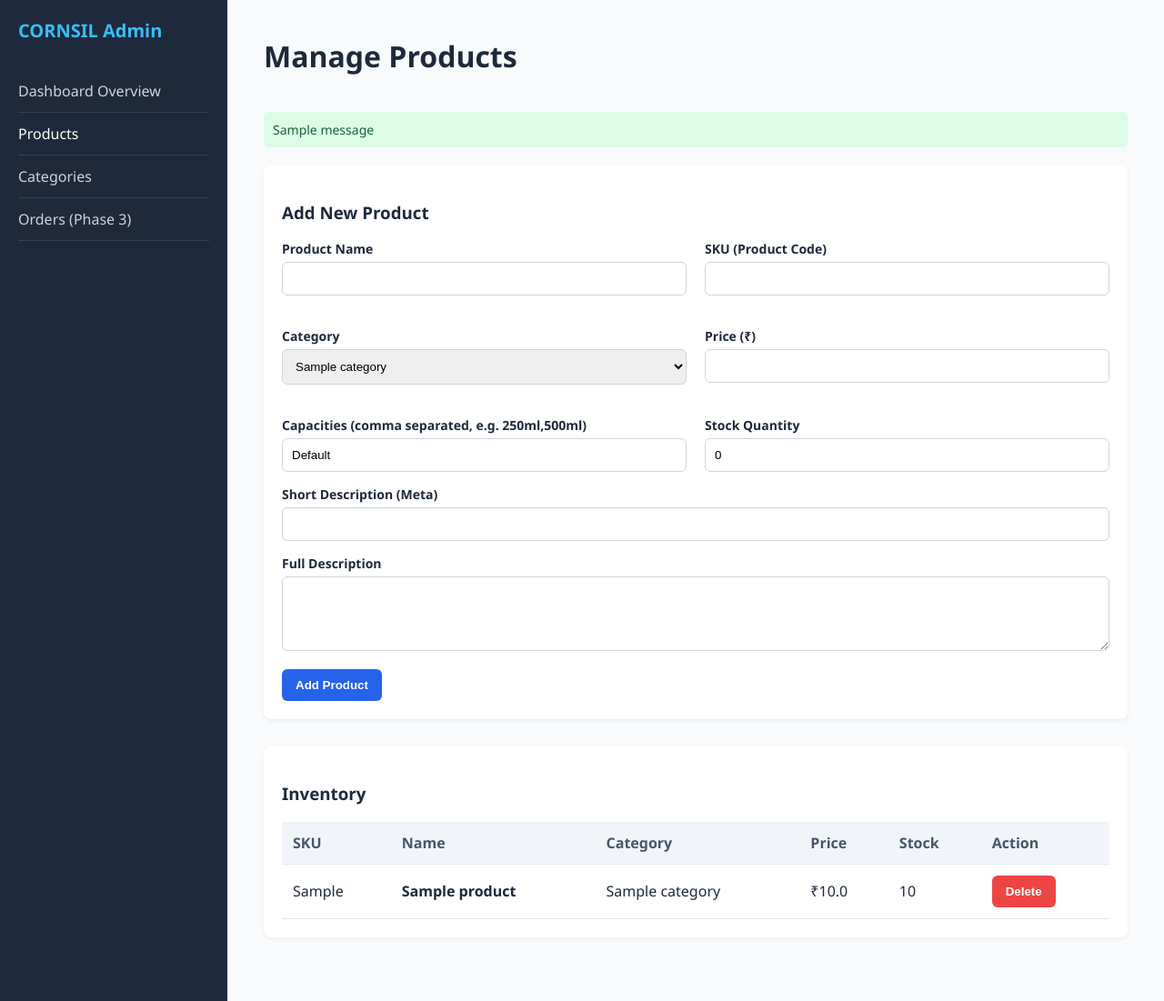
After one commit to balajinpb10-ops/sabari-scientific-website, a Flask app: page /admin/products in a window 1280 px wide. The commit adds this page. Shown: the whole page at 91% size. Run offline with Flask 3, Linux system fonts and the light colour scheme; a user stored in the database is signed in; tables that the repository leaves empty hold one stand-in row (values such as "Sample post"); one stand-in notice (Sample message) is shown.

Commit message:
Phase 2: Complete Admin Products and Categories UI

```diff
--- a/app.py
+++ b/app.py
@@ -71,7 +71,6 @@ def admin_logout():
 @app.route('/admin/dashboard')
 @login_required
 def admin_dashboard():
-    # Gather stats for the dashboard
     total_products = Product.query.count()
     total_orders = Order.query.count()
     total_customers = User.query.filter_by(role='Customer').count()
@@ -79,6 +78,62 @@ def admin_dashboard():
                            total_products=total_products,
                            total_orders=total_orders,
                            total_customers=total_customers)
+
+@app.route('/admin/categories', methods=['GET', 'POST'])
+@login_required
+def admin_categories():
+    if request.method == 'POST':
+        name = request.form.get('name')
+        if name:
+            new_cat = Category(name=name, description=request.form.get('description'))
+            db.session.add(new_cat)
+            db.session.commit()
+            flash('Category added!', 'success')
+        return redirect(url_for('admin_categories'))
+
+    categories = Category.query.all()
+    return render_template('admin/categories.html', categories=categories)
+
+@app.route('/admin/categories/delete/<int:id>', methods=['POST'])
+@login_required
+def delete_category(id):
+    cat = Category.query.get_or_404(id)
+    db.session.delete(cat)
+    db.session.commit()
+    flash('Category deleted!', 'success')
+    return redirect(url_for('admin_categories'))
+
+@app.route('/admin/products', methods=['GET', 'POST'])
+@login_required
+def admin_products():
+    if request.method == 'POST':
+        new_prod = Product(
+            sku=request.form.get('sku'),
+            name=request.form.get('name'),
+            category_id=request.form.get('category_id'),
+            price=request.form.get('price'),
+            capacities=request.form.get('capacities'),
+            short_description=request.form.get('short_description'),
+            description=request.form.get('description'),
+            stock_quantity=request.form.get('stock_quantity')
+        )
+        db.session.add(new_prod)
+        db.session.commit()
+        flash('Product added!', 'success')
+        return redirect(url_for('admin_products'))
+
+    products = Product.query.all()
+    categories = Category.query.all()
+    return render_template('admin/products.html', products=products, categories=categories)
+
+@app.route('/admin/products/delete/<int:id>', methods=['POST'])
+@login_required
+def delete_product(id):
+    prod = Product.query.get_or_404(id)
+    db.session.delete(prod)
+    db.session.commit()
+    flash('Product deleted!', 'success')
+    return redirect(url_for('admin_products'))
 
 # ==========================================
 # PUBLIC API ROUTES (For index.html)
@@ -93,23 +148,21 @@ def home():
 
 @app.route('/api/products', methods=['GET'])
 def get_products():
-    # For Phase 1, if the DB is empty, we return a mock list so the frontend doesn't break
     products = Product.query.all()
     if not products:
-        # Fallback mock data
         return jsonify([
-            { 'id': 1, 'name': 'Separating Funnel Pear Shape', 'cat': 'funnel', 'price': 1250, 'caps': ['250ml', '500ml'], 'meta': 'Pear shape · PTFE stopcock', 'desc': 'High quality borosilicate glass.' },
-            { 'id': 2, 'name': 'Borosilicate Beaker Low Form', 'cat': 'beaker', 'price': 360, 'caps': ['100ml', '250ml'], 'meta': 'Low form · graduated', 'desc': 'Griffin low-form beakers.' }
+            { 'id': 1, 'name': 'Separating Funnel Pear Shape', 'cat': 'funnel', 'price': 1250, 'caps': ['250ml', '500ml'], 'meta': 'Pear shape · PTFE stopcock', 'desc': 'High quality borosilicate glass.' }
         ]), 200
 
     product_list = []
     for p in products:
+        caps_array = [c.strip() for c in p.capacities.split(',')] if p.capacities else ['Default']
         product_list.append({
             'id': p.id,
             'name': p.name,
-            'cat': p.category.name if p.category else 'uncategorized',
+            'cat': p.category.name.lower() if p.category else 'uncategorized',
             'price': p.price,
-            'caps': ['Default'], # To be expanded in Phase 2
+            'caps': caps_array,
             'meta': p.short_description,
             'desc': p.description
         })
--- a/models.py
+++ b/models.py
@@ -41,6 +41,9 @@ class Product(db.Model):
     stock_quantity = db.Column(db.Integer, default=0)
     moq = db.Column(db.Integer, default=1)
 
+    # Store capacities as a comma-separated string (e.g. "250ml,500ml,1000ml")
+    capacities = db.Column(db.String(255), nullable=True, default="Default")
+
     is_published = db.Column(db.Boolean, default=True)
     is_featured = db.Column(db.Boolean, default=False)
 
--- /dev/null
+++ b/templates/admin/products.html
@@ -0,0 +1,135 @@
+<!DOCTYPE html>
+<html lang="en">
+<head>
+  <meta charset="UTF-8">
+  <meta name="viewport" content="width=device-width, initial-scale=1.0">
+  <title>Manage Products - CORNSIL</title>
+  <style>
+    body { font-family: 'Segoe UI', sans-serif; background: #F8FAFC; margin: 0; color: #1E293B; display: flex; height: 100vh; }
+    .sidebar { width: 250px; background: #1E293B; color: #F8FAFC; padding: 20px; box-sizing: border-box; flex-shrink: 0;}
+    .sidebar h2 { margin-top: 0; color: #38BDF8; font-size: 20px; margin-bottom: 30px; }
+    .sidebar a { display: block; color: #CBD5E1; text-decoration: none; padding: 12px 0; border-bottom: 1px solid #334155; }
+    .sidebar a:hover, .sidebar a.active { color: #fff; }
+    .main { flex: 1; padding: 40px; overflow-y: auto; }
+    .header { display: flex; justify-content: space-between; align-items: center; margin-bottom: 40px; }
+    .header h1 { margin: 0; }
+
+    .card { background: white; padding: 20px; border-radius: 8px; box-shadow: 0 2px 5px rgba(0,0,0,0.05); margin-bottom: 30px; }
+    table { width: 100%; border-collapse: collapse; }
+    th, td { text-align: left; padding: 12px; border-bottom: 1px solid #E2E8F0; }
+    th { background: #F1F5F9; font-weight: 600; color: #475569; }
+
+    .form-grid { display: grid; grid-template-columns: 1fr 1fr; gap: 20px; }
+    .form-group { margin-bottom: 15px; }
+    label { display: block; margin-bottom: 5px; font-weight: 600; font-size: 14px; }
+    input[type="text"], input[type="number"], select, textarea { width: 100%; padding: 10px; border: 1px solid #CBD5E1; border-radius: 6px; box-sizing: border-box; }
+    .btn { background: #2563EB; color: white; padding: 10px 15px; border: none; border-radius: 6px; cursor: pointer; font-weight: bold; }
+    .btn-danger { background: #EF4444; }
+
+    .flash { padding: 10px; margin-bottom: 20px; border-radius: 6px; font-size: 14px; }
+    .flash.success { background: #DCFCE7; color: #166534; }
+  </style>
+</head>
+<body>
+
+<div class="sidebar">
+  <h2>CORNSIL Admin</h2>
+  <a href="{{ url_for('admin_dashboard') }}">Dashboard Overview</a>
+  <a href="{{ url_for('admin_products') }}" class="active">Products</a>
+  <a href="{{ url_for('admin_categories') }}">Categories</a>
+  <a href="#">Orders (Phase 3)</a>
+</div>
+
+<div class="main">
+  <div class="header">
+    <h1>Manage Products</h1>
+  </div>
+
+  {% with messages = get_flashed_messages(with_categories=true) %}
+    {% if messages %}
+      {% for category, message in messages %}
+        <div class="flash {{ category }}">{{ message }}</div>
+      {% endfor %}
+    {% endif %}
+  {% endwith %}
+
+  <div class="card">
+    <h3>Add New Product</h3>
+    <form method="POST" action="{{ url_for('admin_products') }}">
+      <div class="form-grid">
+        <div class="form-group">
+          <label>Product Name</label>
+          <input type="text" name="name" required>
+        </div>
+        <div class="form-group">
+          <label>SKU (Product Code)</label>
+          <input type="text" name="sku" required>
+        </div>
+        <div class="form-group">
+          <label>Category</label>
+          <select name="category_id" required>
+            {% for cat in categories %}
+              <option value="{{ cat.id }}">{{ cat.name }}</option>
+            {% endfor %}
+          </select>
+        </div>
+        <div class="form-group">
+          <label>Price (₹)</label>
+          <input type="number" name="price" step="0.01" required>
+        </div>
+        <div class="form-group">
+          <label>Capacities (comma separated, e.g. 250ml,500ml)</label>
+          <input type="text" name="capacities" value="Default">
+        </div>
+        <div class="form-group">
+          <label>Stock Quantity</label>
+          <input type="number" name="stock_quantity" value="0">
+        </div>
+      </div>
+      <div class="form-group">
+        <label>Short Description (Meta)</label>
+        <input type="text" name="short_description">
+      </div>
+      <div class="form-group">
+        <label>Full Description</label>
+        <textarea name="description" rows="4"></textarea>
+      </div>
+      <button type="submit" class="btn">Add Product</button>
+    </form>
+  </div>
+
+  <div class="card">
+    <h3>Inventory</h3>
+    <table>
+      <thead>
+        <tr>
+          <th>SKU</th>
+          <th>Name</th>
+          <th>Category</th>
+          <th>Price</th>
+          <th>Stock</th>
+          <th>Action</th>
+        </tr>
+      </thead>
+      <tbody>
+        {% for prod in products %}
+        <tr>
+          <td>{{ prod.sku }}</td>
+          <td><strong>{{ prod.name }}</strong></td>
+          <td>{{ prod.category.name if prod.category else 'N/A' }}</td>
+          <td>₹{{ prod.price }}</td>
+          <td>{{ prod.stock_quantity }}</td>
+          <td>
+            <form method="POST" action="{{ url_for('delete_product', id=prod.id) }}" style="display:inline;">
+              <button type="submit" class="btn btn-danger" onclick="return confirm('Are you sure you want to delete this product?');">Delete</button>
+            </form>
+          </td>
+        </tr>
+        {% endfor %}
+      </tbody>
+    </table>
+  </div>
+</div>
+
+</body>
+</html>
```
Also changed, not shown: templates/admin/categories.html (added, +100 -0 lines), templates/admin/dashboard.html (+3 -4 lines).
